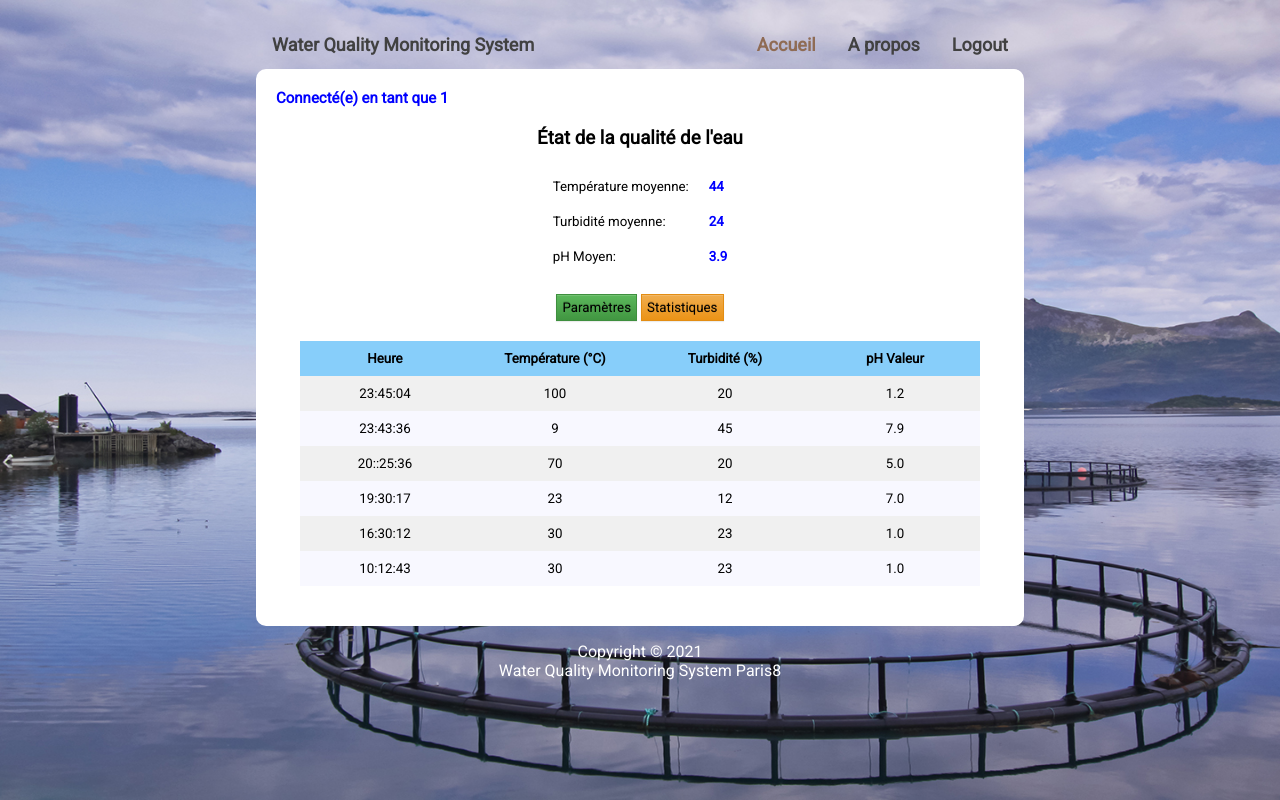
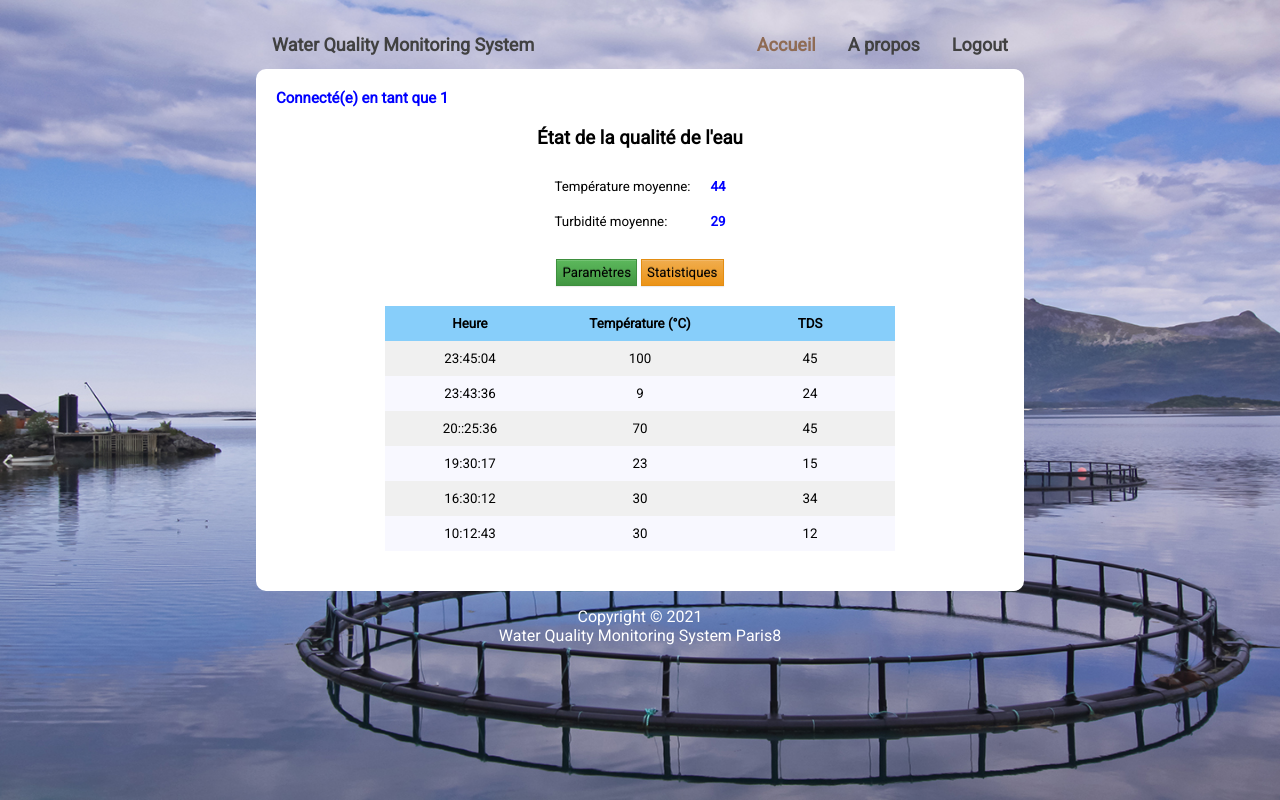
Before and after one commit to melanieCorr/THYP20_21-IoT, a PHP site: page /Water-Quality-Monitoring-System-Website/home.php in a window 1280 px wide. Run offline with PHP 8.4, Linux system fonts and the light colour scheme; a user stored in the database is signed in; data comes from the database, SQL or seed files in the repository; some libraries are stand-ins or nearby versions; some web fonts are replaced.

Commit message:
modify sensors

```diff
--- a/Water-Quality-Website/get_avg_data.php
+++ b/Water-Quality-Website/get_avg_data.php
@@ -10,7 +10,7 @@ if (array_key_exists('loginId', $_SESSION)) {
     mysqli_select_db($con, $database_name);
 
 	$myArray = array();
-	$result = mysqli_query($con,"SELECT ROUND(AVG(temperature)) AS temperature,ROUND(AVG(turbidity)) AS turbidity,ROUND(AVG(ph),1) AS ph FROM (SELECT * FROM sensors ORDER BY time DESC LIMIT 12) AS T");
+	$result = mysqli_query($con,"SELECT ROUND(AVG(temperature)) AS temperature,ROUND(AVG(tds)) AS tds FROM (SELECT * FROM sensors ORDER BY time DESC LIMIT 12) AS T");
 	$myArray[] = $result->fetch_assoc();
 
 	$email = array();
@@ -21,10 +21,10 @@ if (array_key_exists('loginId', $_SESSION)) {
 	echo json_encode($myArray);
 
 	// if($myArray[0]["temperature"] >= $_SESSION["temp_limit"]
-	// && $myArray[0]["turbidity"] >= $_SESSION["turb_limit"] && $myArray[0]["ph"] <= $_SESSION["ph_limit"]) {
+	// && $myArray[0]["tds"] >= $_SESSION["tds_limit"]) {
 	// 	// $message = "Dangerous level:\nTemperature: ".$myArray[0]["temperature"]."\n"
-	// 	// ."\nTurbidity: ".$myArray[0]["turbidity"]."\n"
-	// 	// ."\npH: ".$myArray[0]["ph"]."\n\n";
+	// 	// ."\TDS: ".$myArray[0]["tds"]."\n"
+	// 	//
 	// 	// mail($email[0]['email'], "Water Quality Warning", $message);
 	// 	echo "<script>
 	// 	     console.log('normalement un message doit etre envoyé');
--- a/Water-Quality-Website/home.php
+++ b/Water-Quality-Website/home.php
@@ -38,8 +38,8 @@ if (!array_key_exists('isWarningEmail', $_SESSION)) {
 		<?php if($isLoggedOn) echo "<span style='float:left; font-size:15px; color:blue;font-weight:bold;'>Connecté(e) en tant que ".$_SESSION['loginId']."</span><br>"; ?>
 		<h3>État de la qualité de l'eau</h3>
 		<?php if($isLoggedOn) echo '<table id="average"><tr><td>Température moyenne:</td><td style="color:blue;font-weight:bold;">{{average[0].temperature}}</td></tr>'
-			.'<tr><td>Turbidité moyenne:</td><td style="color:blue;font-weight:bold;">{{average[0].turbidity}}</td></tr>'
-			.'<tr><td>pH Moyen:</td><td style="color:blue;font-weight:bold;">{{average[0].ph}}</td></tr></table>'
+			.'<tr><td>Turbidité moyenne:</td><td style="color:blue;font-weight:bold;">{{average[0].tds}}</td></tr>'
+			.'</table>'
 			.'<div style="text-align:  center;">
 				   <input id="settingsBtn" type="button" class="btn btn-success" value="Paramètres"/>
 				    <button class="btn btn-warning"><a href="charts.php" target="_blank" style="text-decoration:none;color:black">Statistiques</a></button></div>'
@@ -47,14 +47,12 @@ if (!array_key_exists('isWarningEmail', $_SESSION)) {
 			.'<tr>
 			    <th>Heure</th>
 			    <th>Température (&#176C)</th>
-			    <th>Turbidité (%)</th>
-			    <th>pH Valeur</th>
+			    <th>TDS</th>
 				</tr>
 			<tr ng-repeat="x in reading">
 			    <td>{{x.time}}</td>
 			    <td>{{x.temperature}}</td>
-			    <td>{{x.turbidity}}</td>
-			    <td>{{x.ph}}</td>
+			    <td>{{x.tds}}</td>
 		  	</tr>
 		</table>';
 		else echo "<h4 style='text-align: center'>** Veuillez-vous connecter pour visualiser les données **</h4>";
@@ -100,8 +98,7 @@ if (!array_key_exists('isWarningEmail', $_SESSION)) {
 				<input type="checkbox" name="sendEmailCB" <?php if($_SESSION['isWarningEmail']=="true") echo "checked";?> value="yes"/> Envoyez-moi des e-mails d'avertissement<br><br>
 				Définir les valeurs d'avertissement des données:<br>
 				<label style="width:80px;display: inline-block;" >Température:</label><input type="number" name="temp_limit" placeholder="Température" min=0 <?php if(array_key_exists('temp_limit', $_SESSION)) echo "value=".$_SESSION['temp_limit'];?> style="width: 90px; text-align: center;" /><br>
-				<label style="width:80px;display: inline-block;">Turpidité:</label><input type="number" name="turb_limit" placeholder="Turbidité" min=0 <?php if(array_key_exists('turb_limit', $_SESSION)) echo "value=".$_SESSION['turb_limit'];?> style="width: 90px; text-align: center;" /><br>
-				<label style="width:80px;display: inline-block;">pH:</label><input type="number" name="ph_limit" placeholder="pH" min=0 <?php if(array_key_exists('ph_limit', $_SESSION)) echo "value=".$_SESSION['ph_limit'];?> style="width: 90px; text-align: center;" /><br>
+				<label style="width:80px;display: inline-block;">TDS:</label><input type="number" name="tds_limit" placeholder="TDS" min=0 <?php if(array_key_exists('tds_limit', $_SESSION)) echo "value=".$_SESSION['tds_limit'];?> style="width: 90px; text-align: center;" /><br>
 				<span style="font-size: x-small;"><i>*
                                    Laisser vide pour annuler les valeurs</i></span><br><br>
 				<input id="submit-settings" type="button" value="Enregistrer" class="btn btn-success"/>
```
Also changed, not shown: Water-Quality-Website/charts.php (+3 -9 lines), Water-Quality-Website/save_settings.php (+2 -5 lines), waterqualitysystem.sql (+9 -10 lines).
